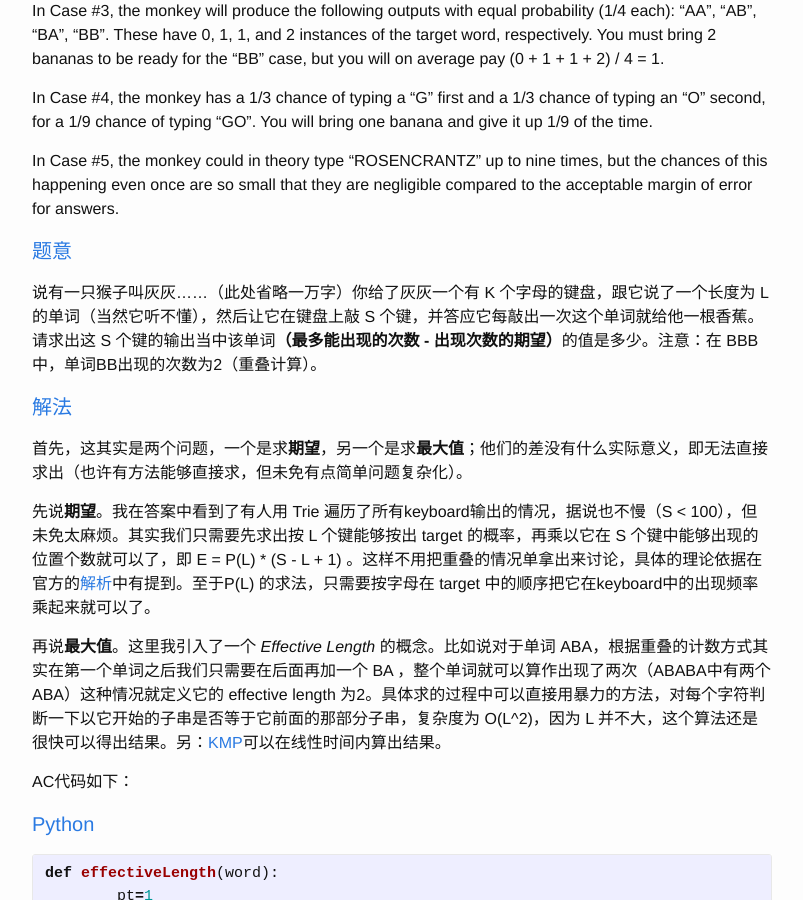
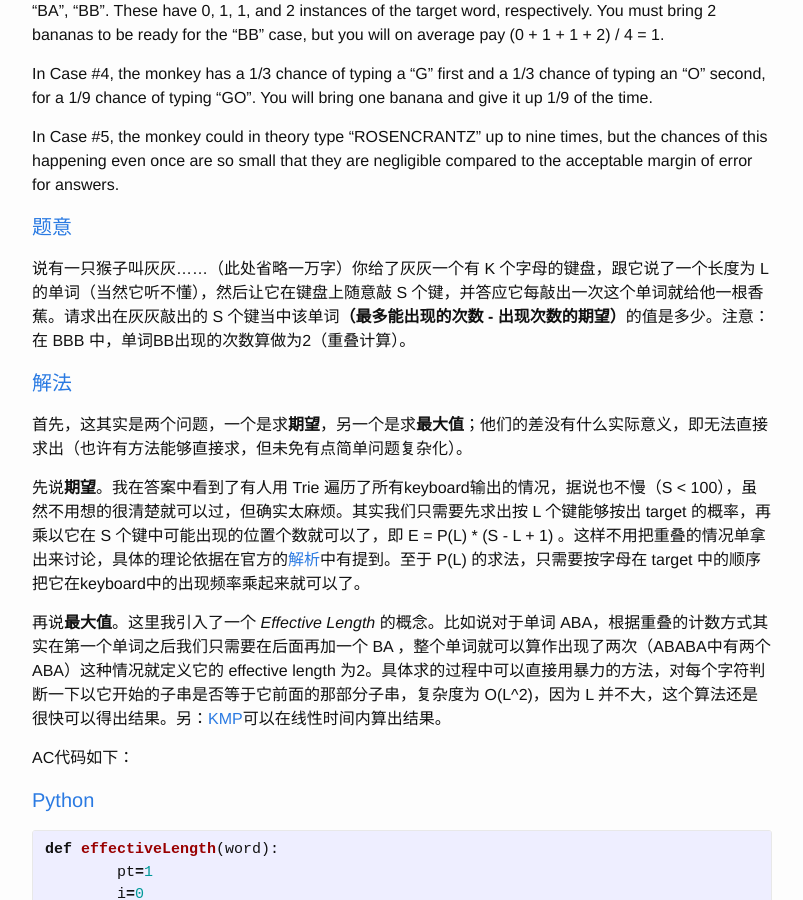
Before and after one commit to ComeOnGetMe/ComeOnGetMe.github.io, a Jekyll site: the page built from _posts/2015-5-15-Google-Code-Jam-1c2.markdown, in a window 1280 px wide and 900 px high, scrolled down 2246 px. Shown: the whole window, without its empty margins (238-1041 px from the left). Built offline with Jekyll 4.4.1, drawn with Linux system fonts in a browser that asks for light colours; some of the changed text lies outside the part shown.

Commit message:
GCJ2015 1c3

```diff
--- a/_posts/2015-05-09-welcome-to-my-blog.markdown
+++ b/_posts/2015-05-09-welcome-to-my-blog.markdown
@@ -22,17 +22,17 @@
 
 结果这个题没有看出我的功底，于是他又让我手写一个 `快速排序` 。手写快排这个几乎是所有工程师实习生面试都会问到的问题，我之前看了几遍code，但没有自己写过，最后还是没能写好，中间修改了很多次，最后还没写完……我用的是头尾两个指针的写法，pivot choice故意没写出来，本来打算仔细讲一下我的理解的（还有那些优化），结果他看我甚至都没能写完，也没给我时间讲😞……到这里我只想说，**基本功真的很重要！**
 
-之后他问了我一些关于之前 `实习` 的事情，我说具体做的是一些金融领域的数据处理，包括计算股票的covariance之类的。在这里他问得很细，到最后我居然和他讲起这些金融概念来，他看上去还挺感兴趣的，问了很多问题……我估计他是想观察我对待这些事情是否有一个好学求知的态度吧，还好我之前上过一些金融的课，讲起来也得心应手一些（偷笑）。再后来就是我大三的 `summer research` ，我当时是跟着教授学一些Surface Reconstruction的算法，还试着做了一些优化，结果还不错。但是他估计看这个research专业性质很浓，也就没细问。
+之后他问了我一些关于之前实习的事情，我说具体做的是一些金融领域的数据处理，包括计算股票的covariance之类的。在这里他问得很细，到最后我居然和他讲起这些金融概念来，他看上去还挺感兴趣的，问了很多问题……我估计他是想观察我对待这些事情是否有一个好学求知的态度吧，还好我之前上过一些金融的课，讲起来也得心应手一些（偷笑）。再后来就是我大三的summer research，我当时是跟着教授学一些Surface Reconstruction的算法，还试着做了一些优化，结果还不错。但是他估计看这个research专业性质很浓，也就没细问。
 
 最后他开始跟我讲数据分析具体都是做些什么，提到大数据的时候他问我知不知道Hadoop，我说有了解过，然后他直接又问了我一道 `分布式平台的问题` ：假设有一个很大的字符串文件，存有上亿条IP地址的访问记录，有很多重复的IP，如果现在想用分布式平台将每个IP的出现次数统计出来，该怎样做？我回答说我会先分成N个子文件，然后对于每个子文件统计出当前文件中的IP的出现次数，最后merge到一台机器上去然后输出。他听了之后说分开来同国际没有问题，但是mege的时候一台机器如果存不下所有的IP地址及它们的出现次数，又该如何？我想了一会儿说，那N个输出文件先内部排个序，然后递给最后那台机器的时候从最小的开始输出，这样就不用存下所有IP了。然后面试官终于笑了……然后一面就这么结束了。
 
 ####[线下二面][null-link]
-出去等了一小会儿又在显示屏上看到了自己名字，于是又进去二面。看到面试官台子上写着’终面面试官‘，我心里一紧，心想怎么这么快就到终面了……（其实最后发现我还算面得久的）面试官是个可爱的女生😃（我知道这个称谓不太合适但我确实找不到更好的了），但凭她的姿态语气能够看出在公司里一定很有话语权，毕竟终面嘛。一上来仍然是自我介绍，与一面不同，这次面试官根本没有关注那些无关的内容，等我说完直接就开始问问题了。整个二面下来全部都是她在问我各种数据分析上的问题，包括：假如从淘宝庞大的数据库中选三个数据来描述淘宝近期的行为，你会选哪三种；假如你是知乎的数据管理员，掌握着知乎用户的所有数据（当然，不能更改），你会用哪些策略来使一个新建的账号在短期内吸引到很高的关注数……技术方面的问题只有一个，就是让我写SQL。很简单的问题，就是从用户和设备账号中输出一些覆盖率之类的东西，最后答案只用到了COUNT、SUM。结果我想得太复杂，还加入了GROUP BY之类的东西，中间改了很多次……总之不太理想。说实话到这里我真没觉得自己能过，出门的时候我还跟小伙伴们说回去可以开始准备其他事情了……
+出去等了一小会儿又在显示屏上看到了自己名字，于是又进去二面。看到面试官台子上写着’终面面试官‘，我心里一紧，心想怎么这么快就到终面了……（其实最后发现我还算面得久的）面试官是个可爱的女生😃（我知道这个称谓不太合适但我确实找不到更好的了），但凭她的姿态语气能够看出在公司里一定很有话语权，毕竟终面嘛。一上来仍然是自我介绍，与一面不同，这次面试官根本没有关注那些无关的内容，等我说完直接就开始问问题了。整个二面下来全部都是她在问我各种数据分析上的问题，包括：假如从淘宝庞大的数据库中选三个数据来描述淘宝近期的行为，你会选哪三种；假如你是知乎的数据管理员，掌握着知乎用户的所有数据（当然，不能更改），你会用哪些策略来使一个新建的账号在短期内吸引到很高的关注数……技术方面的问题只有一个，就是让我写 `SQL` 。很简单的问题，就是从用户和设备账号中输出一些覆盖率之类的东西，最后答案只用到了COUNT、SUM。结果我想得太复杂，还加入了GROUP BY之类的东西，中间改了很多次……总之不太理想。说实话到这里我真没觉得自己能过，出门的时候我还跟小伙伴们说回去可以开始准备其他事情了……
 
 其实面试的时候如果怀疑自己题意理解错了，**一定要抬头问面试官**，而不要把它当做考试。其实面试官是希望你有任何问题第一时间问他们的，因为这样会增加你们交流的机会，即使你想错了，把你的思维过程告诉他们也有利于他们加深对你的了解。面试最怕的就是空有一身本领却不能有效的传达给面试官，不是么？
 
 ####[HR面][null-link]
-二面过了我心态就比较轻松……跟HR姐姐各种狂侃，一路回答了好几个问题才意识到自己有点迷了……后面就收敛了一点，还好没扯出什么过分的事情来。具体问的问题就是很常见的一些比如’说说你自己的五个缺点和五个优点‘、’你最欣赏你的好朋友身上的哪些品质‘、’你遇到过哪些挫折‘……老实说我之前没怎么准备过，基本靠临场发挥了。这部分我也没太多建议，就是最好能够在自信和谦卑中间（我语文不好，你们意会一下……）找到一个平衡点：既不要太过于诚实，也不要吹牛吹破天。比如说优点的时候不要太狂妄（**遭雷劈），说缺点的时候也别真的就把自己的不足100%的暴露在对方面前。话术真的是一门’术‘，要在把握好这个’度‘的同时，尽可能的把自己好的一面展现给对方，挺难的。
+二面过了我心态就比较轻松……跟HR姐姐各种狂侃，一路回答了好几个问题才意识到自己有点迷了……后面就收敛了一点，还好没扯出什么过分的事情来。具体问的问题就是很常见的一些比如’说说你自己的五个缺点和五个优点‘、’你最欣赏你的好朋友身上的哪些品质‘、’你遇到过哪些挫折‘……老实说我之前没怎么准备过，基本靠临场发挥了。这部分我也没太多建议，就是最好能够在自信和谦卑中间（我语文不好，你们意会一下……）找到一个平衡点：**既不要太过于诚实，也不要吹牛吹破天**。比如说优点的时候不要太狂妄（**遭雷劈），说缺点的时候也别真的就把自己的不足100%的暴露在对方面前。话术真的是一门’术‘，要在把握好这个’度‘的同时，尽可能的把自己好的一面展现给对方，挺难的。
 
 另：在回答优点缺点这类问题的时候我的同学给过我一个建议，就是当你实在不知道怎么说的时候，你可以说一些跟职位无关的事情。比如说你面试数据，然后你说你历史学得不好什么的……但我觉得这只能算做一个讨巧的方法，HR毕竟还是HR，在人家的领域你想耍小聪明，有没有用我真说不好……
 
--- a/_posts/2015-5-15-Google-Code-Jam-1c2.markdown
+++ b/_posts/2015-5-15-Google-Code-Jam-1c2.markdown
@@ -89,12 +82,12 @@
 In Case #5, the monkey could in theory type "ROSENCRANTZ" up to nine times, but the chances of this happening even once are so small that they are negligible compared to the acceptable margin of error for answers.
 
 ####[题意][null-link]
-说有一只猴子叫灰灰……（此处省略一万字）你给了灰灰一个有 K 个字母的键盘，跟它说了一个长度为 L 的单词（当然它听不懂），然后让它在键盘上敲 S 个键，并答应它每敲出一次这个单词就给他一根香蕉。请求出这 S 个键的输出当中该单词**（最多能出现的次数 - 出现次数的期望）**的值是多少。注意：在 BBB 中，单词BB出现的次数为2（重叠计算）。
+说有一只猴子叫灰灰……（此处省略一万字）你给了灰灰一个有 K 个字母的键盘，跟它说了一个长度为 L 的单词（当然它听不懂），然后让它在键盘上随意敲 S 个键，并答应它每敲出一次这个单词就给他一根香蕉。请求出在灰灰敲出的 S 个键当中该单词**（最多能出现的次数 - 出现次数的期望）**的值是多少。注意：在 BBB 中，单词BB出现的次数算做为2（重叠计算）。
 
 ####[解法][null-link]
 首先，这其实是两个问题，一个是求**期望**，另一个是求**最大值**；他们的差没有什么实际意义，即无法直接求出（也许有方法能够直接求，但未免有点简单问题复杂化）。
 
-先说**期望**。我在答案中看到了有人用 Trie 遍历了所有keyboard输出的情况，据说也不慢（S < 100），但未免太麻烦。其实我们只需要先求出按 L 个键能够按出 target 的概率，再乘以它在 S 个键中能够出现的位置个数就可以了，即 E = P(L) * (S - L + 1) 。这样不用把重叠的情况单拿出来讨论，具体的理论依据在官方的[解析][analysis]中有提到。至于P(L) 的求法，只需要按字母在 target 中的顺序把它在keyboard中的出现频率乘起来就可以了。
+先说**期望**。我在答案中看到了有人用 Trie 遍历了所有keyboard输出的情况，据说也不慢（S < 100），虽然不用想的很清楚就可以过，但确实太麻烦。其实我们只需要先求出按 L 个键能够按出 target 的概率，再乘以它在 S 个键中可能出现的位置个数就可以了，即 E = P(L) * (S - L + 1) 。这样不用把重叠的情况单拿出来讨论，具体的理论依据在官方的[解析][analysis]中有提到。至于 P(L) 的求法，只需要按字母在 target 中的顺序把它在keyboard中的出现频率乘起来就可以了。
 
 再说**最大值**。这里我引入了一个 *Effective Length* 的概念。比如说对于单词 ABA，根据重叠的计数方式其实在第一个单词之后我们只需要在后面再加一个 BA ，整个单词就可以算作出现了两次（ABABA中有两个 ABA）这种情况就定义它的 effective length 为2。具体求的过程中可以直接用暴力的方法，对每个字符判断一下以它开始的子串是否等于它前面的那部分子串，复杂度为 O(L^2)，因为 L 并不大，这个算法还是很快可以得出结果。另：[KMP][KMP]可以在线性时间内算出结果。
 
```
Also changed, not shown: other parts of _posts/2015-5-15-Google-Code-Jam-1c2.markdown (+0 -7 lines), _posts/2015-5-16-Google-Code-Jam-1c3.markdown (added, +119 -0 lines).
